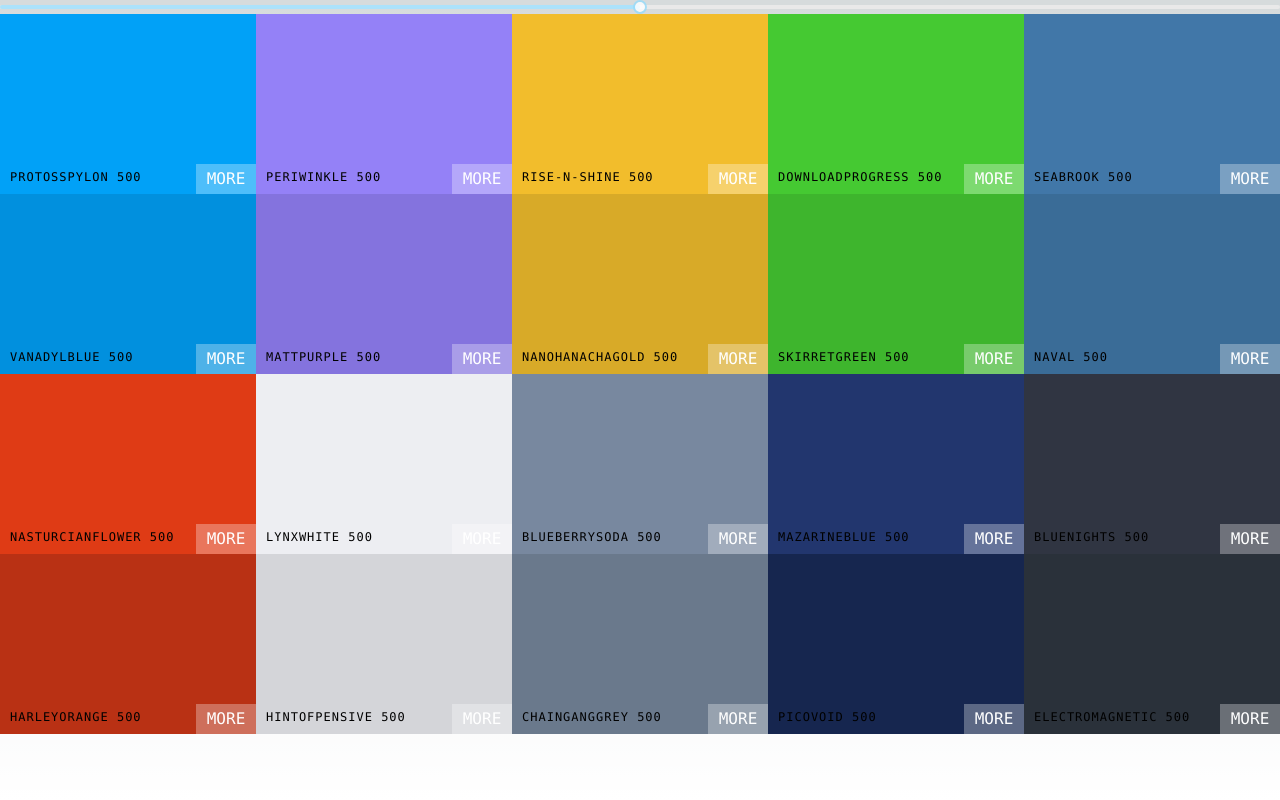
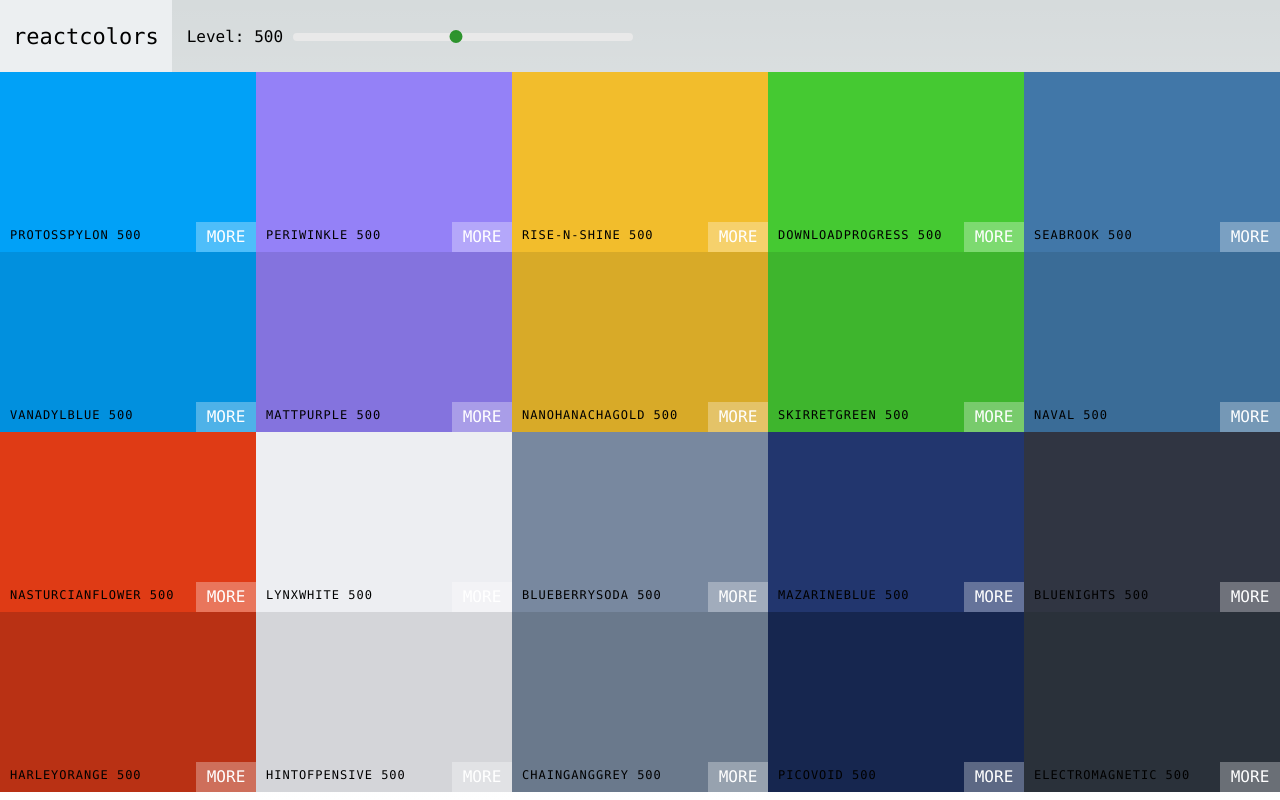
Before and after one commit to RinatM01/React-Colors, a Next.js app: page / in a window 1280 px wide. Built offline with nearby package versions, Linux system fonts and the light colour scheme.

Commit message:
added navbar and migrated slider

```diff
--- /dev/null
+++ b/src/Components/Navbar/Navbar.js
@@ -0,0 +1,28 @@
+import React, { Component } from 'react';
+import Slider from 'rc-slider';
+import styles from './Navbar.module.css';
+
+export default class Navbar extends Component {
+	render() {
+		const { light, changeLight } = this.props;
+		return (
+			<header className={styles.Navbar}>
+				<div className={styles.Logo}>
+					<a href="#">reactcolors</a>
+				</div>
+				<div className={styles.SliderCont}>
+					<span>Level: {light}</span>
+					<div className={styles.Slider}>
+						<Slider
+							defaultValue={light}
+							min={100}
+							max={900}
+							onChange={changeLight}
+							step={100}
+						/>
+					</div>
+				</div>
+			</header>
+		);
+	}
+}
--- /dev/null
+++ b/src/Components/Navbar/Navbar.module.css
@@ -0,0 +1,27 @@
+.Navbar {
+	display: flex;
+	align-items: center;
+	justify-content: flex-start;
+	height: 9vh;
+}
+
+.Logo {
+	margin-right: 15px;
+	padding: 0 13px;
+	font-size: 22px;
+	background-color: #eceff1;
+	height: 100%;
+	display: flex;
+	align-items: center;
+}
+
+.Logo a {
+	text-decoration: none;
+	color: black;
+}
+
+.Slider {
+	width: 340px;
+	margin: 0px 10px;
+	display: inline-block;
+}
--- a/src/Components/Palette/Palette.js
+++ b/src/Components/Palette/Palette.js
@@ -1,8 +1,7 @@
 import React, { Component } from 'react';
 import ColorBox from '../ColorBox/ColorBox';
 import styles from './Palette.module.css';
-import Slider from 'rc-slider';
-import 'rc-slider/assets/index.css';
+import Navbar from '../Navbar/Navbar';
 
 export default class Palette extends Component {
 	constructor(props) {
@@ -23,14 +22,7 @@ export default class Palette extends Component {
 		));
 		return (
 			<div className={styles.Palette}>
-				<Slider
-					defaultValue={light}
-					min={100}
-					max={900}
-					onChange={this.changeLight}
-					step={100}
-				/>
-				{/* Navbar goes here */}
+				<Navbar light={light} changeLight={this.changeLight} />
 				<div className={styles.PaletteColors}>{colorBoxes}</div>
 				{/* Footer here */}
 			</div>
--- a/src/pages/_app.js
+++ b/src/pages/_app.js
@@ -1,5 +1,6 @@
-import '@/styles/globals.css'
+import 'rc-slider/assets/index.css';
+import '@/styles/globals.css';
 
 export default function App({ Component, pageProps }) {
-  return <Component {...pageProps} />
+	return <Component {...pageProps} />;
 }
--- a/src/styles/globals.css
+++ b/src/styles/globals.css
@@ -68,3 +68,30 @@ a {
 	color: inherit;
 	text-decoration: none;
 }
+
+.rc-slider-track {
+	background-color: transparent;
+}
+
+.rc-slider-rail {
+	height: 8px;
+}
+
+.rc-slider-handle,
+.rc-slider-handle:active,
+.rc-slider-handle:focus,
+.rc-slider-handle:hover {
+	background-color: green;
+	outline: none;
+	border: 2px solid green;
+	box-shadow: none;
+	width: 13px;
+	height: 13px;
+	margin-left: -7px;
+	margin-top: -3px;
+}
+
+.rc-slider-handle-dragging.rc-slider-handle-dragging.rc-slider-handle-dragging {
+	box-shadow: none;
+	border-color: transparent;
+}
```
